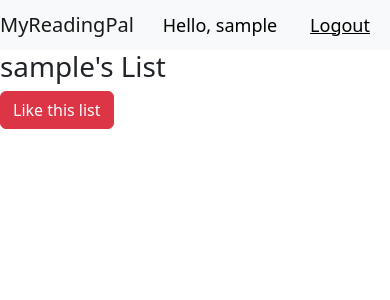
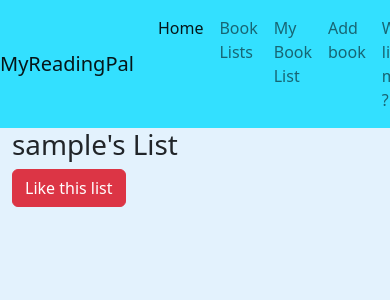
Before and after one commit to VladimirValkov/MyReadingPal, a Django app: page /booklists/1 in a window 390 px wide; the page is wider, and only the part inside the window is pictured. Shown: the top 300 px of that part. Run offline with Django 3.2, Linux system fonts and the light colour scheme; the visitor is signed in with stand-in values (Sample User, id 1); data comes from the database, SQL or seed files in the repository; data that the repository does not hold is empty; some libraries are stand-ins or nearby versions.

Commit message:
added styling to templates

```diff
--- a/MyReadingPal/home/views.py
+++ b/MyReadingPal/home/views.py
@@ -64,7 +64,8 @@ def book_lists_details(request, pk):
 def my_book_list(request):
     books = Book.objects.filter(creator_id=request.user.id)
     context = {
-        'books': books
+        'books': books,
+        'book_len': len(books)
     }
     return render(request, 'my-book-list.html', context)
 
--- a/templates/base.html
+++ b/templates/base.html
@@ -1,3 +1,11 @@
+<style>
+.bg_colors {
+  background-color: #e3f2fd ; /* Brown */
+  color: #ffff ff;
+}
+</style>
+
+
 <!DOCTYPE html>
 <html lang="en">
 <head>
@@ -7,8 +15,10 @@
     <link href="{% static 'css/bootstrap.min.css' %}" rel="stylesheet">
     <script src="{% static 'js/bootstrap.min.js' %}"></script>
 </head>
-<body>
-    {% include "nav-bar.html" %}
+<body class="bg_colors">
+{% include "nav-bar.html" %}
+<div class="container-md">
     {% block content %} {% endblock %}
+</div>
 </body>
 </html>
--- a/templates/book-list-details.html
+++ b/templates/book-list-details.html
@@ -18,14 +18,42 @@
         {% endif %}
 
     {% endif %}
+<div class="container text-center">
+    <div class="row">
     {% for book in books %}
+        {% if forloop.counter0|divisibleby:3 %}
+        </div>
+    <div class="row">
+        <div class="col-6 col-md-4">
             <div class="card" style="width: 18rem;">
+                {% if book.image == "" %}
+                <img src="/media/images/default_book.png" class="card-img-top" alt="...">
+                {% else %}
                  <img src="{{book.image.url}}" class="card-img-top" alt="...">
+                {% endif %}
               <div class="card-body">
                 <h5 class="card-title">{{book.title}}</h5>
                 <p class="card-text">{{book.opinion|truncatewords:30}}</p>
                 <a href="{% url 'book details' book.id %}" class="btn btn-primary">Details</a>
               </div>
             </div>
+        </div>
+        {% else %}
+                <div class="col-6 col-md-4">
+            <div class="card" style="width: 18rem;">
+                {% if book.image == "" %}
+                <img src="/media/images/default_book.png" class="card-img-top" alt="...">
+                {% else %}
+                 <img src="{{book.image.url}}" class="card-img-top" alt="...">
+                {% endif %}
+              <div class="card-body">
+                <h5 class="card-title">{{book.title}}</h5>
+                <p class="card-text">{{book.opinion|truncatewords:30}}</p>
+                <a href="{% url 'book details' book.id %}" class="btn btn-primary">Details</a>
+              </div>
+            </div>
+        </div>
+        {% endif %}
 {% endfor %}
+</div>
 {% endblock %}
--- a/templates/nav-bar.html
+++ b/templates/nav-bar.html
@@ -6,7 +6,14 @@
     }
 </style>
 
-<nav class="navbar navbar-expand-lg bg-light">
+<style>
+.jumbotron {
+  background-color: #CD853F; /* Brown */
+  color: #ffff ff;
+}
+</style>
+
+<nav class="navbar navbar-expand" style="background-color: #33E0FF;">
     <span class="navbar-brand mb-0 h1">MyReadingPal</span>
       <div class="collapse navbar-collapse" id="navbarNav">
           <ul class="navbar-nav">
```
Also changed, not shown: templates/my-book-list.html (+24 -1 lines), media/images/Koleden_Stamat_QKLPmGk.jpg (added), media/images/pixel_man_0FTGpMe.jpg (added). Lines whose indentation alone changed are shown as unchanged.
